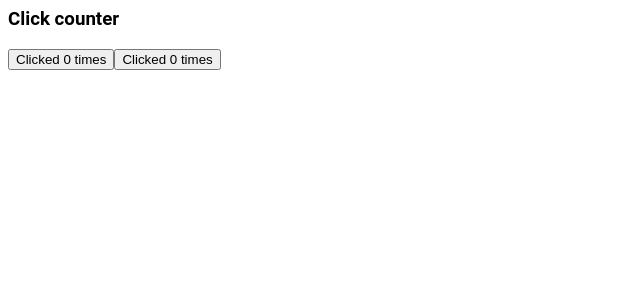
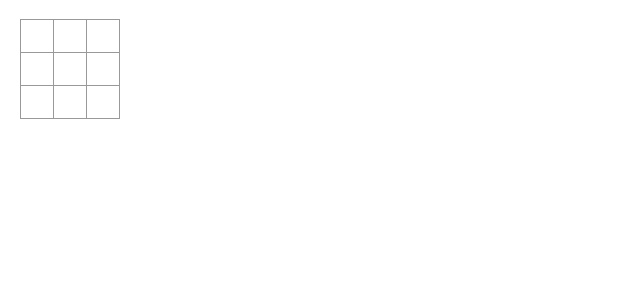
Before and after one commit to tobidosumu/react-ts-ffw1st, a React (Create React App) app: page / in a window 1280 px wide. Shown: the top 300 px of the page, without its empty margins (0-640 px from the left). Built offline with nearby package versions, Linux system fonts and the light colour scheme.

Commit message:
add tic-tac-to board

```diff
--- a/App.tsx
+++ b/App.tsx
@@ -2,22 +2,43 @@ import * as React from 'react';
 import { useState } from 'react';
 import './style.css';
 
-export default function App() {
-  const [count, setCount] = useState(0);
-
-  function handleCount() {
-    setCount(count + 1);
-  }
+export default function Board() {
+  const [square, setSquare] = useState(Array(9).fill(null));
 
   return (
     <div>
-      <h3>Click counter</h3>
-      <MyButton count={count} onClick={handleCount} />
-      <MyButton count={count} onClick={handleCount} />
+      <div className="board-row">
+        <Square value={square[0]} />
+        <Square value={square[1]} />
+        <Square value={square[2]} />
+      </div>
+      <div className="board-row">
+        <Square value={square[3]} />
+        <Square value={square[4]} />
+        <Square value={square[5]} />
+      </div>
+      <div className="board-row">
+        <Square value={square[6]} />
+        <Square value={square[7]} />
+        <Square value={square[8]} />
+      </div>
     </div>
   );
 }
 
-function MyButton({ count, onClick }) {
-  return <button onClick={onClick}>Clicked {count} times</button>;
+function Square({ value }) {
+  // const [value, setValue] = useState(null)
+
+  // function handleClick() {
+  //   setValue('X')
+  // }
+
+  return (
+    <button
+      className="square"
+      // onClick={handleClick}
+    >
+      {value}
+    </button>
+  );
 }
--- a/style.css
+++ b/style.css
@@ -1,30 +1,94 @@
-body {
-  font-family: 'Roboto', Oxygen, Ubuntu, Cantarell, 'Open Sans', 'Helvetica Neue', sans-serif;
+* {
+  box-sizing: border-box;
 }
 
-.mainTxt {
-  display: flex;
-  flex-direction: column;
-  padding: 10px;
-  font-size: 1rem;
-  border-radius: 10px;
-  box-shadow: -2px 2px 3px rgba(0,0,0,0.5);
+body {
+  font-family: sans-serif;
+  margin: 20px;
+  padding: 0;
 }
 
-.avatar {
-  border-radius: 50px;
+h1 {
+  margin-top: 0;
+  font-size: 22px;
 }
 
-.alertBtn {
-  color: black;
-  font-weight: 500;
-  padding: 5px 10px;
-  margin-bottom: 10px;
-  border: 1px solid grey;
-  background-color: antiquewhite;
-  transition: background-color .4s ease;
+h2 {
+  margin-top: 0;
+  font-size: 20px;
 }
 
-.alertBtn:hover {
-  background-color:bisque;
+h3 {
+  margin-top: 0;
+  font-size: 18px;
 }
+
+h4 {
+  margin-top: 0;
+  font-size: 16px;
+}
+
+h5 {
+  margin-top: 0;
+  font-size: 14px;
+}
+
+h6 {
+  margin-top: 0;
+  font-size: 12px;
+}
+
+code {
+  font-size: 1.2em;
+}
+
+ul {
+  padding-left: 20px;
+}
+
+/* * {
+  box-sizing: border-box;
+} */
+/*
+body {
+  font-family: sans-serif;
+  margin: 20px;
+  padding: 0;
+} */
+
+.square {
+  background: #fff;
+  border: 1px solid #999;
+  float: left;
+  font-size: 24px;
+  font-weight: bold;
+  line-height: 34px;
+  height: 34px;
+  margin-right: -1px;
+  margin-top: -1px;
+  padding: 0;
+  text-align: center;
+  width: 34px;
+}
+
+.board-row {
+  display: flex;
+}
+
+/* .board-row:after {
+  clear: both;
+  content: '';
+  display: table;
+} */
+
+.status {
+  margin-bottom: 10px;
+}
+.game {
+  display: flex;
+  flex-direction: row;
+}
+
+.game-info {
+  margin-left: 20px;
+}
```
